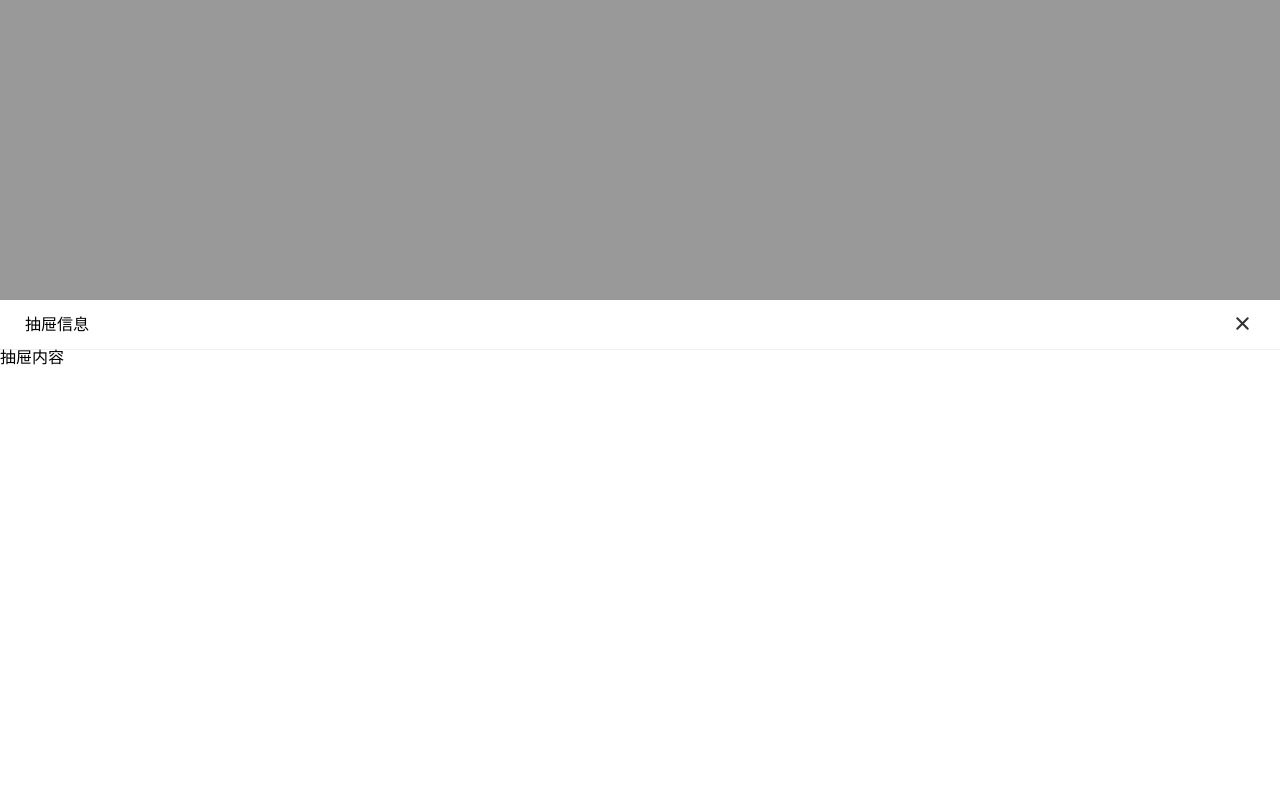
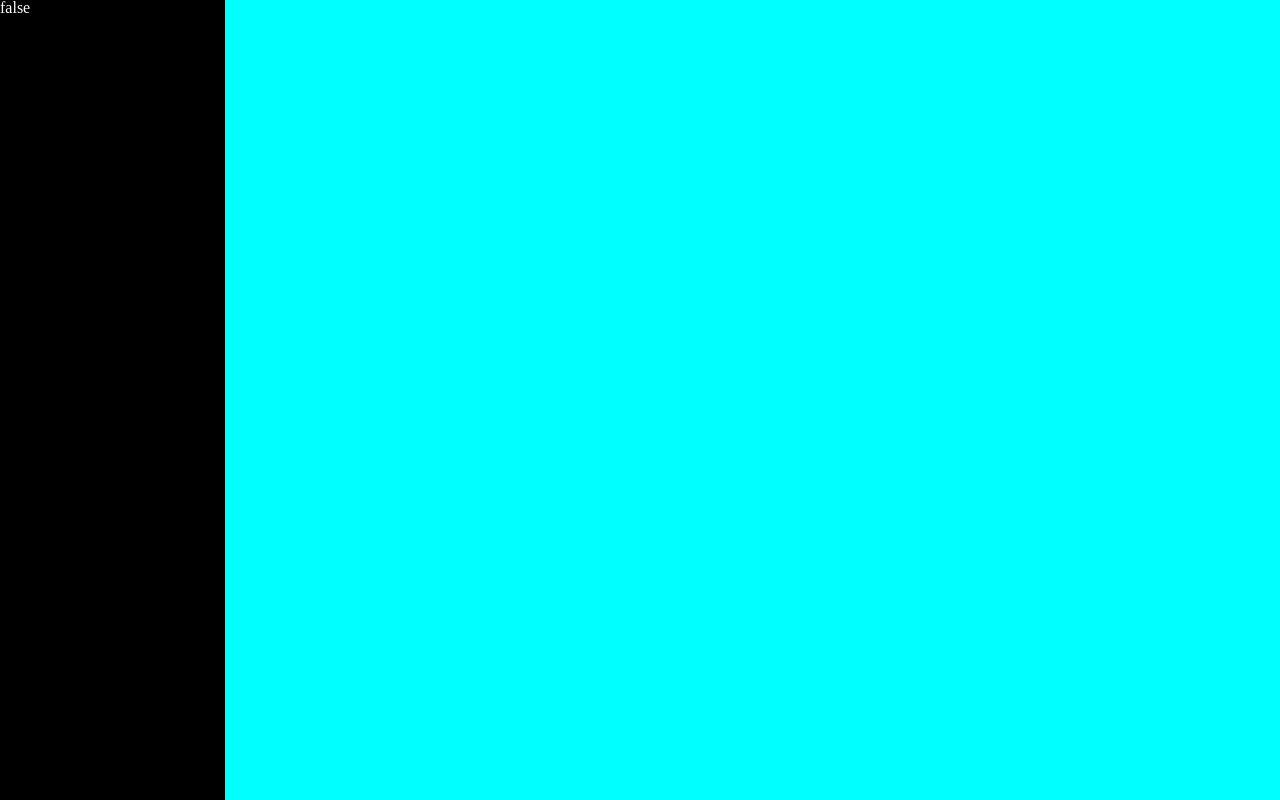
Before and after one commit to shanlihang/wldz-ui, a Vue app: page / in a window 1280 px wide. Built offline with nearby package versions, Linux system fonts and the light colour scheme.

Commit message:
菜单调节

```diff
--- a/src/components/navigation/WlMenu.vue
+++ b/src/components/navigation/WlMenu.vue
@@ -2,21 +2,35 @@
     菜单组件
  -->
 <script setup lang="ts">
-const props = withDefaults(defineProps(),{
-    width:500,
-    height:100
+import { toRefs,watch } from 'vue';
+
+interface Menu{
+    width?:string,
+    height?:string,
+    isCollapsed?:boolean
+}
+
+const props = withDefaults(defineProps<Menu>(),{
+    width:'225px',//缩小为70px
+    height:'100%',
+    isCollapsed:false
 })
+
 
 </script>
 
 <template>
-    <div class="menu" :style="{width:props.width+'px',height:props.height+'px'}">
-        123456
+    <div :class="{menu:true,isCollapsed:true}" :style="{width:props.width,height:props.height}">
+        {{isCollapsed}}
     </div>
 </template>
 
 <style scoped>
 .menu{
     background-color: black;
+    color: #fff;
+}
+.isCollapsed{
+    width: 70px;
 }
 </style>
--- a/src/views/ShowView.vue
+++ b/src/views/ShowView.vue
@@ -1,10 +1,17 @@
 <script setup lang="ts">
-import WlDrawer from '../components/feedback/WlDrawer.vue'
+import WlMenu from '../components/navigation/WlMenu.vue'
 </script>
 
 <template>
     <div class="showView">
-        <WlDrawer/>
+        <div class="menu">
+            <WlMenu />
+        </div>
+        <div class="test">
+
+
+        </div>
+
     </div>
 
 </template>
@@ -13,5 +20,15 @@ import WlDrawer from '../components/feedback/WlDrawer.vue'
 .showView{
     width: 100%;
     height: 100%;
+    display: flex;
+}
+.menu{
+    height: 100%;
+    overflow: hidden;
+}
+.test{
+    height: 100%;
+    flex: 1 0 auto;
+    background-color: aqua;
 }
 </style>
```
